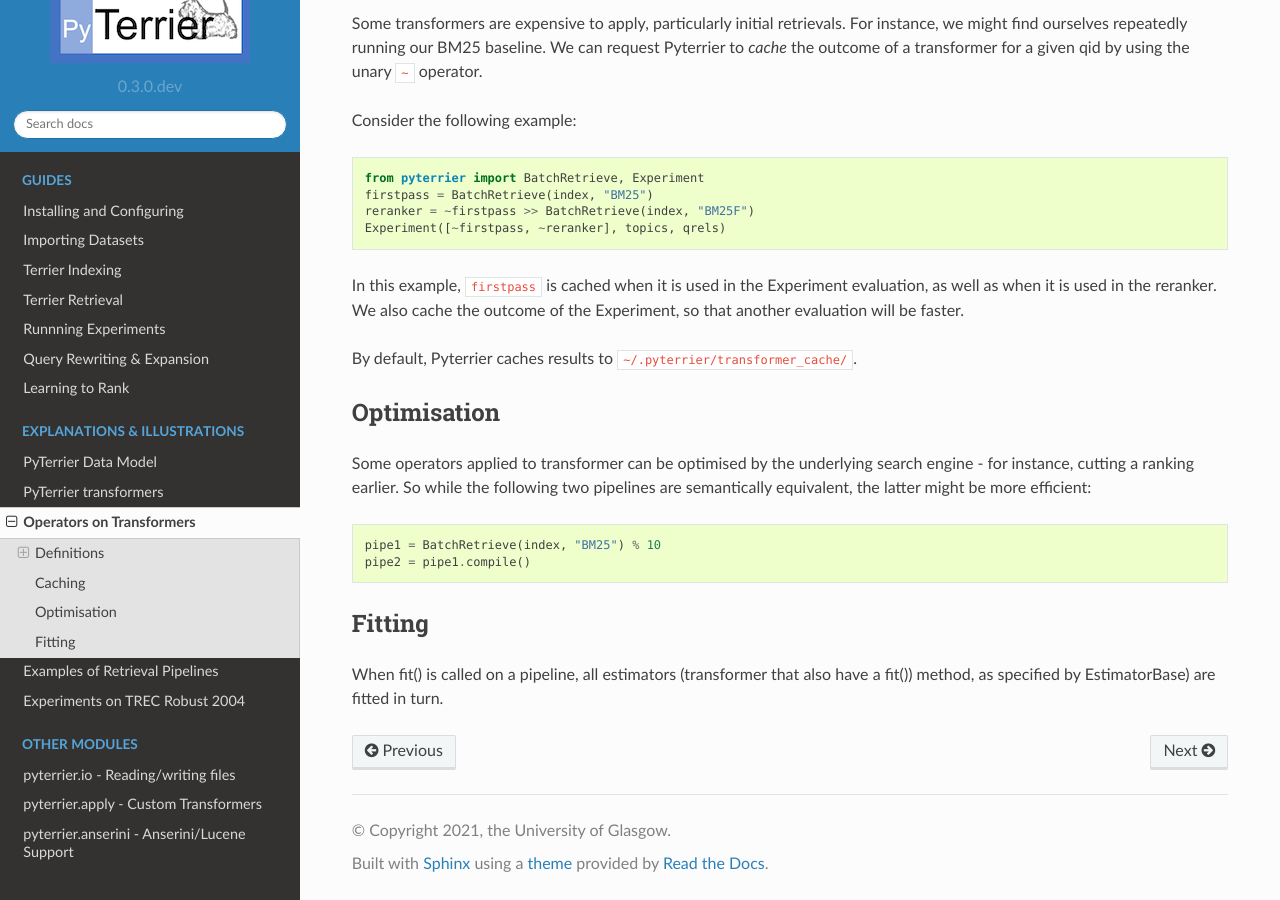
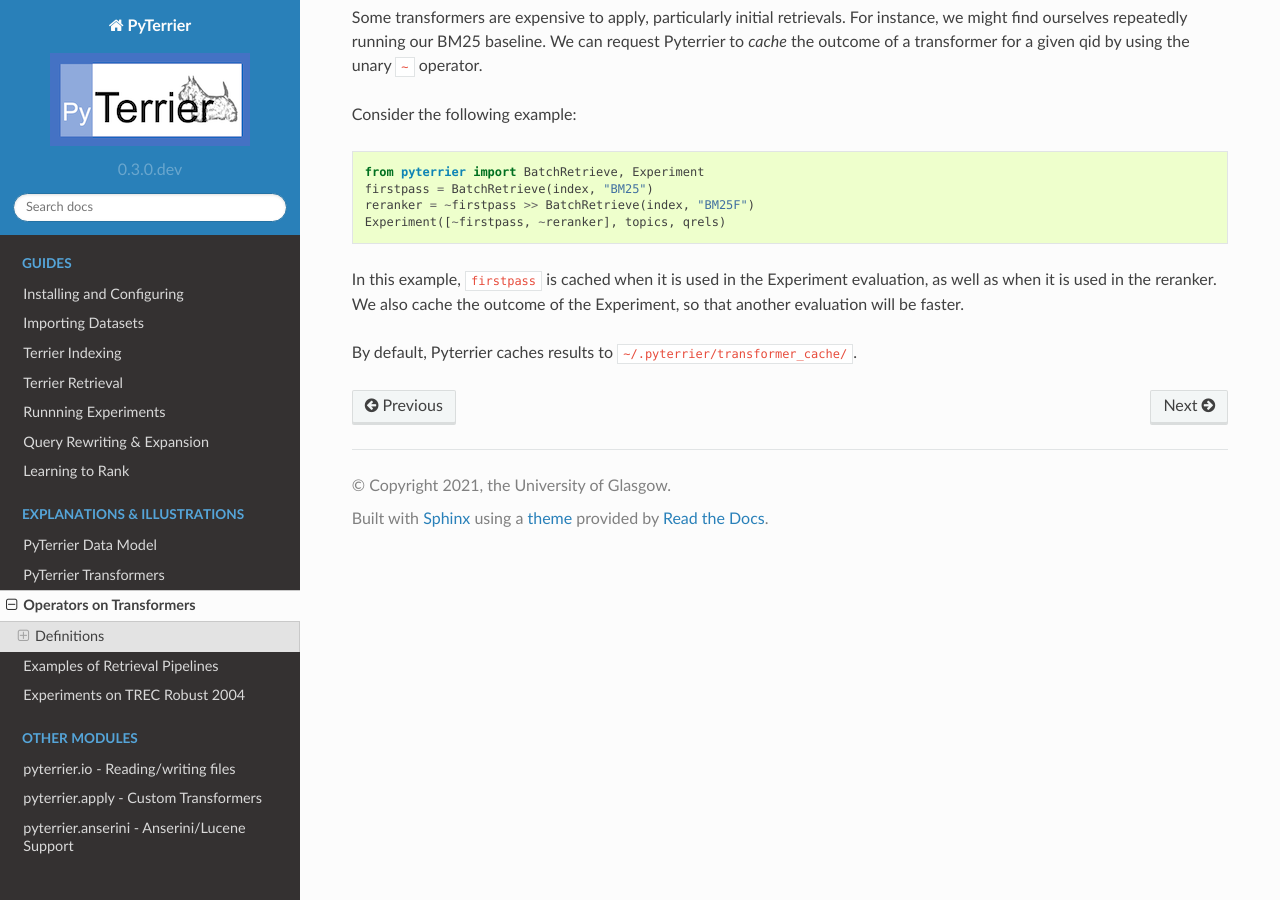
Before and after one commit to terrier-org/pyterrier, a Sphinx documentation site: the page built from docs/operators.md, in a window 1280 px wide and 900 px high, scrolled down 3218 px. Built offline with Sphinx 7.4.7 and the Read the Docs theme 2.0.0, drawn with Linux system fonts in a browser that asks for light colours; the version number is read from the project's files by our own code.

Commit message:
some renaming and moving around

````diff
--- a/docs/index.rst
+++ b/docs/index.rst
@@ -19,7 +19,7 @@
 
    datamodel.md
    transformer
-   pipelines.md
+   operators.md
    pipeline_examples.md
    experiments/Robust04
 
--- a/docs/pipelines.md
+++ b/docs/operators.md
@@ -138,7 +138,7 @@
 finaldocs = topdocs ^ alldocs
 ```
 
-## Caching
+### Caching
 
 Some transformers are expensive to apply, particularly initial retrievals. For instance, we might find ourselves repeatedly running our BM25 baseline. We can request Pyterrier to _cache_ the outcome of a transformer for a given qid by using the unary `~` operator.
 
@@ -152,15 +152,3 @@
 In this example, `firstpass` is cached when it is used in the Experiment evaluation, as well as when it is used in the reranker. We also cache the outcome of the Experiment, so that another evaluation will be faster.
 
 By default, Pyterrier caches results to `~/.pyterrier/transformer_cache/`.
-
-## Optimisation
-
-Some operators applied to transformer can be optimised by the underlying search engine - for instance, cutting a ranking earlier. So while the following two pipelines are semantically equivalent, the latter might be more efficient:
-```python
-pipe1 = BatchRetrieve(index, "BM25") % 10
-pipe2 = pipe1.compile()
-```
-
-## Fitting
-
-When fit() is called on a pipeline, all estimators (transformer that also have a fit()) method, as specified by EstimatorBase) are fitted in turn.
````
Also changed, not shown: docs/transformer.rst (+21 -1 lines).
